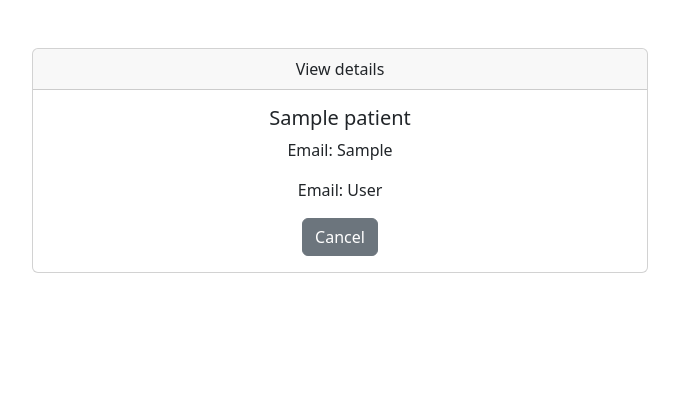
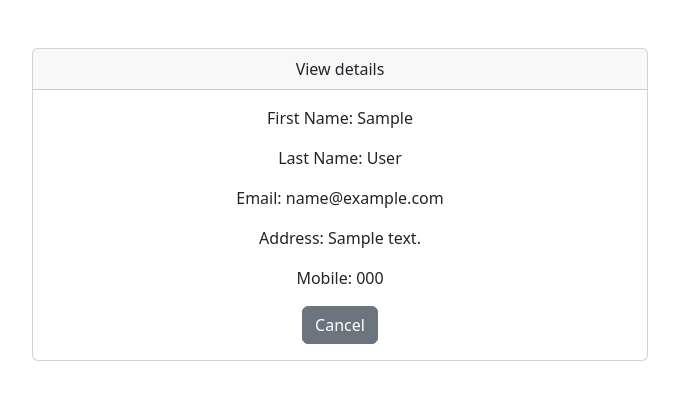
Before and after one commit to IonutNastase195/hospitalProject, a Django app: template templates/patient/details_patient.html in a window 1280 px wide. Shown: the part 57-457 px from the top of the page, without its empty margins (300-979 px from the left). Run offline with Django 5.2, Linux system fonts and the light colour scheme; the template is opened without the code that fills it: most values are stand-ins (such as "Sample title", 1, 10 or a date in 2020).

Commit message:
Create patient is the default role that the users will have, if a doctor needs to be created we will use and admin account to elevate to doctors. Default creation will be patient.

```diff
--- a/patient/urls.py
+++ b/patient/urls.py
@@ -3,7 +3,7 @@ from django.urls import path
 from patient import views
 
 urlpatterns = [
-    path('create_patient', views.PatientCreateView.as_view(), name='create-patient'),
+    path('create_patient', views.patient_register_view, name='create-patient'),
     path('list_patients', views.PatientListView.as_view(), name='list-patient'),
     path('update_patient/<int:pk>', views.PatientUpdateView.as_view(), name='update-patient'),
     path('delete_patient/<int:pk>', views.PatientDeleteView.as_view(), name='delete-patient'),
--- a/templates/navbar.html
+++ b/templates/navbar.html
@@ -20,8 +20,6 @@
 						Patient
 					</a>
 					<ul class="dropdown-menu">
-						<!-- Add patient link -->
-						<li><a class="dropdown-item" href={% url 'create-patient' %}>Add a new patient</a></li>
 						<!-- List of patients and patient history links -->
 						<li><a class="dropdown-item" href={% url 'list-patient' %}>List of patients</a></li>
 						<li><a class="dropdown-item" href="#">Patient history</a></li>
@@ -84,7 +82,7 @@
 			{% else %}
 				<div>
 					<a href="{% url 'login' %}" class="btn btn-outline-success">Login</a>
-					<a href="{% url 'create-user' %}" class="btn btn-outline-secondary">Sign up</a>
+					<a href="{% url 'create-patient' %}" class="btn btn-outline-secondary">Sign up</a>
 				</div>
 			{% endif %}
 
--- a/templates/patient/create_patient.html
+++ b/templates/patient/create_patient.html
@@ -7,12 +7,13 @@
 				<br><br>
 				<div class="card">
 					<div class="card-header">
-                        <h3 class="text-center">Create a new patient</h3>
+						<h3 class="text-center">Create account</h3>
 					</div>
 					<form method="post" enctype="multipart/form-data">
 						{% csrf_token %}
 						<div class="card-body">
-                            {{ form }}
+							{{ user_form.as_p }}
+							{{ patient_form.as_p }}
 						</div>
 						<div class="card-footer text-center">
 							<button type="submit" class="btn btn-outline-success">Save</button>
--- a/templates/patient/details_patient.html
+++ b/templates/patient/details_patient.html
@@ -9,9 +9,11 @@
 						View details
 					</div>
 					<div class="card-body">
-						<h5 class="card-title">{{ patient }}</h5>
-						<p class="card-text">Email: {{ patient.user.first_name }}</p>
-						<p class="card-text">Email: {{ patient.user.last_name }}</p>
+						<p class="card-text">First Name: {{ patient.user.first_name }}</p>
+						<p class="card-text">Last Name: {{ patient.user.last_name }}</p>
+						<p class="card-text">Email: {{ patient.user.email }}</p>
+						<p class="card-text">Address: {{ patient.address }}</p>
+						<p class="card-text">Mobile: {{ patient.mobile }}</p>
 						<a href="{% url 'list-patient' %}" class="btn btn-secondary">Cancel</a>
 					</div>
 
--- a/userextend/forms.py
+++ b/userextend/forms.py
@@ -19,7 +19,6 @@ class UserForm(UserCreationForm):
             'first_name',
             'last_name',
             'email',
-            # 'username'
         ]
 
     def __init__(self, *args, **kwargs):
@@ -30,8 +29,6 @@ class UserForm(UserCreationForm):
         self.fields['last_name'].widget.attrs.update(
             {'class': 'form-control', 'placeholder': 'Please enter your last name'})
         self.fields['email'].widget.attrs.update({'class': 'form-control', 'placeholder': 'Please enter your email'})
-        # self.fields['username'].widget.attrs.update( {'class': 'form-control', 'placeholder': 'Please enter your
-        # username'})
         self.fields['password1'].widget.attrs.update(
             {'class': 'form-control', 'placeholder': 'Please enter your password'})
         self.fields['password2'].widget.attrs.update(
--- a/userextend/views.py
+++ b/userextend/views.py
@@ -52,7 +52,6 @@ class UserCreateView(CreateView):
         )
 
         mail.content_subtype = 'html'
-        # mail.send()
 
         # Implementare istoric
         history = (f'A fost adaugat urmatorul user:first_name: {new_user.first_name}, last_name: {new_user.last_name},'
```
Also changed, not shown: patient/forms.py (+19 -3 lines), patient/views.py (+18 -2 lines), db.sqlite3, patient/migrations/0004_remove_patient_active.py (added), patient/migrations/0005_patient_active.py (added), patient/models.py (line endings or trailing spaces). Lines whose indentation alone changed are shown as unchanged.
